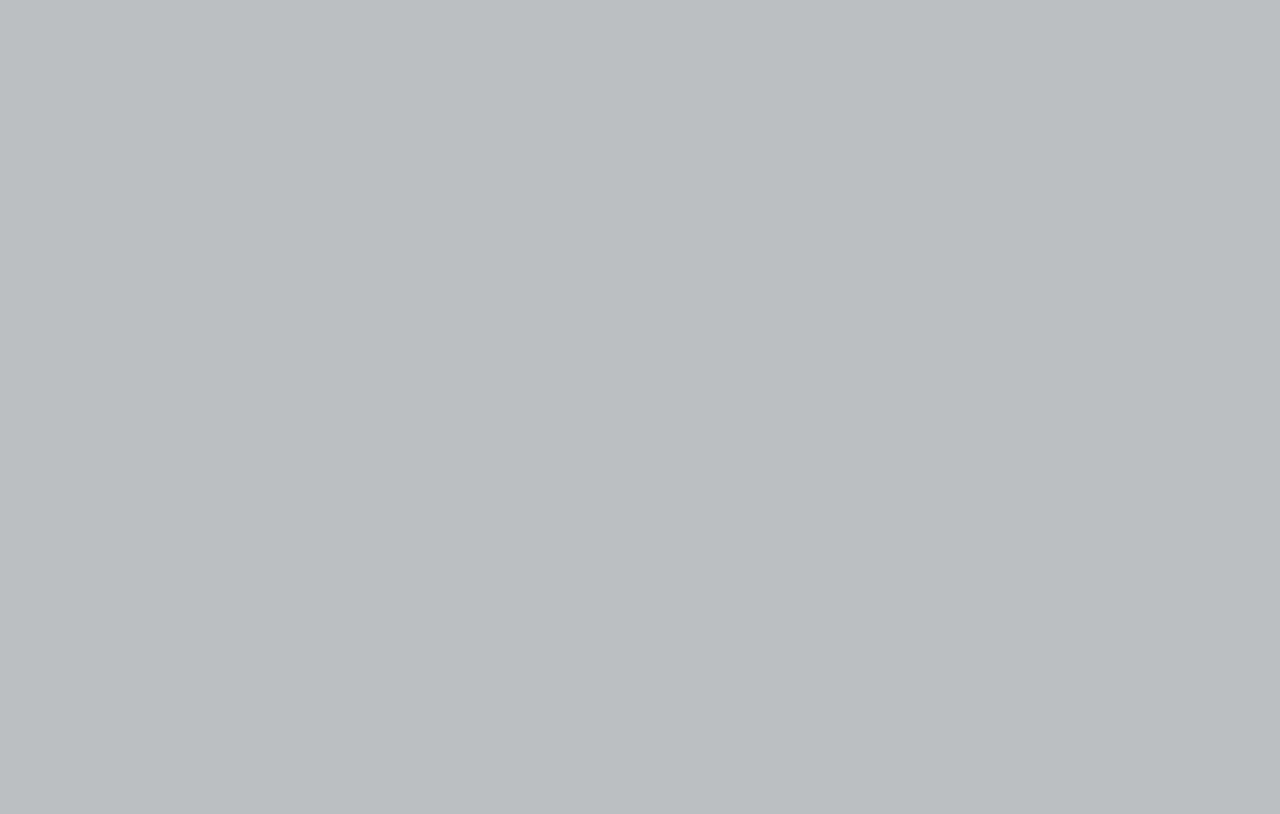
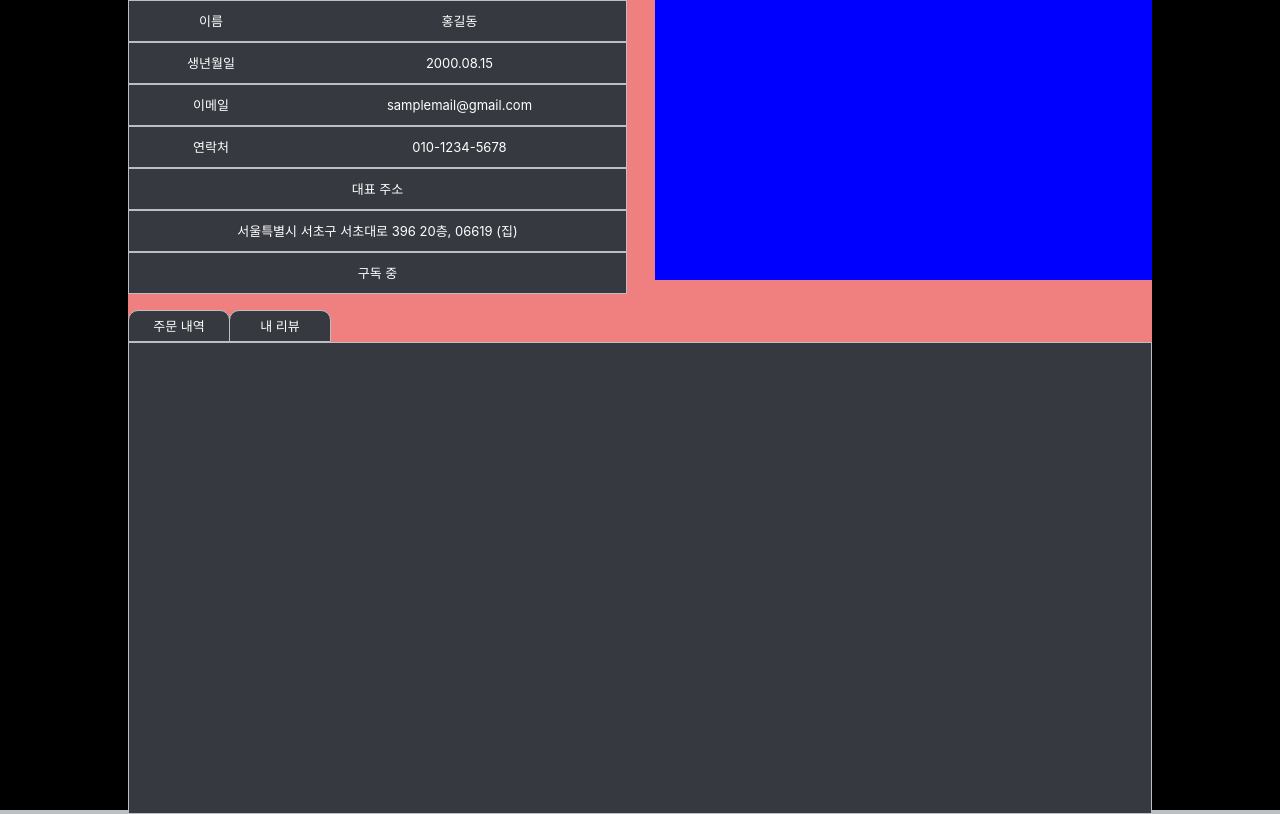
Before and after one commit to codestates-seb/seb41_main_002, a React (Create React App) app in the folder client/: page /memberPage/1 in a window 1280 px wide. Before the commit this address had no page. Built offline with nearby package versions, Linux system fonts and the light colour scheme.

Commit message:
[FE Design] 마이페이지 레이아웃

```diff
--- a/client/src/App.tsx
+++ b/client/src/App.tsx
@@ -4,6 +4,7 @@ import "./App.css";
 import { BrowserRouter, Routes, Route, Link } from "react-router-dom";
 import ItemDetail from "./Pages/ItemDetail";
 import ShoppingList from "./Pages/ShoppingList";
+import MemberPage from "./Pages/MemberPage";
 
 function App() {
   return (
@@ -12,6 +13,7 @@ function App() {
         <div className="Contents_Wrap">
           <BrowserRouter>
             <Routes>
+              <Route path="/memberPage/:memberId" element={<MemberPage/>}/>
               <Route path="/itemDetail/:itemId" element={<ItemDetail/>}/>
               <Route path="/" element={<Home />} />
               <Route path="/items" element={<ShoppingList />} />
--- /dev/null
+++ b/client/src/Pages/MemberPage.tsx
@@ -0,0 +1,66 @@
+import React from "react";
+import "./Style/memberPage.css";
+import styled from "styled-components";
+
+const MemberTextBox = styled.li`
+  display: flex;
+  width: 100%;
+  height: 40px;
+  background-color: var(--dark3);
+  border: 1px solid var(--lightgray);
+`;
+
+const InfoText = styled.div<{ width: string }>`
+  width: ${(props) => props.width};
+  height: 100%;
+  text-align: center;
+  line-height: 40px;
+`;
+
+const MemberPage = () => {
+  return (
+    <div className="MemberPage_Container">
+      <ul>
+        <MemberTextBox>
+          <InfoText width="33%">이름</InfoText>
+          <InfoText width="67%">홍길동</InfoText>
+        </MemberTextBox>
+        <MemberTextBox>
+          <InfoText width="33%">생년월일</InfoText>
+          <InfoText width="67%">2000.08.15</InfoText>
+        </MemberTextBox>
+        <MemberTextBox>
+          <InfoText width="33%">이메일</InfoText>
+          <InfoText width="67%">samplemail@gmail.com</InfoText>
+        </MemberTextBox>
+        <MemberTextBox>
+          <InfoText width="33%">연락처</InfoText>
+          <InfoText width="67%">010-1234-5678</InfoText>
+        </MemberTextBox>
+        <MemberTextBox>
+          <InfoText width="100%">대표 주소</InfoText>
+        </MemberTextBox>
+        <MemberTextBox>
+          <InfoText width="100%">서울특별시 서초구 서초대로 396 20층, 06619 (집)</InfoText>
+        </MemberTextBox>
+        <MemberTextBox>
+          <InfoText width="100%">구독 중</InfoText>
+        </MemberTextBox>
+      </ul>
+      <div className="MemberPage_Tags">
+        {/* 나의 태그 */}
+      </div>
+      <div className="MemberPage_Reviews">
+        <ul>
+          <li>주문 내역</li>
+          <li>내 리뷰</li>
+        </ul>
+        <div className="Reviews_Contents">
+          {/* 컴포넌트 사용 */}
+        </div>
+      </div>
+    </div>
+  );
+};
+
+export default MemberPage;
--- /dev/null
+++ b/client/src/Pages/Style/memberPage.css
@@ -0,0 +1,44 @@
+.MemberPage_Container{
+  display: grid;
+  width: 100%;
+  max-width: 1024px;
+  margin: 0 auto;
+  background-color: lightcoral;
+  grid-template-columns: repeat(2, 1fr);
+  grid-template-rows: 280px 500px;
+  gap: 30px;
+}
+
+.MemberPage_Tags{
+  background-color: blue;
+}
+
+.MemberPage_Reviews{
+  grid-column-start: 1;
+  grid-column-end: 3;
+}
+
+.MemberPage_Reviews ul{
+  display: flex;
+}
+
+.MemberPage_Reviews li{
+  width: 100px;
+  height: 30px;
+  line-height: 30px;
+  background-color: var(--dark3);
+  border: 1px solid var(--lightgray);
+  border-top-left-radius: 10px;
+  border-top-right-radius: 10px;
+  text-align: center;
+}
+.MemberPage_Reviews li:last-child{
+  position: relative;
+  right: 1px;
+}
+
+.Reviews_Contents{
+  background-color: var(--dark3);
+  border: 1px solid var(--lightgray);
+  height: calc(100% - 30px);
+}
```
